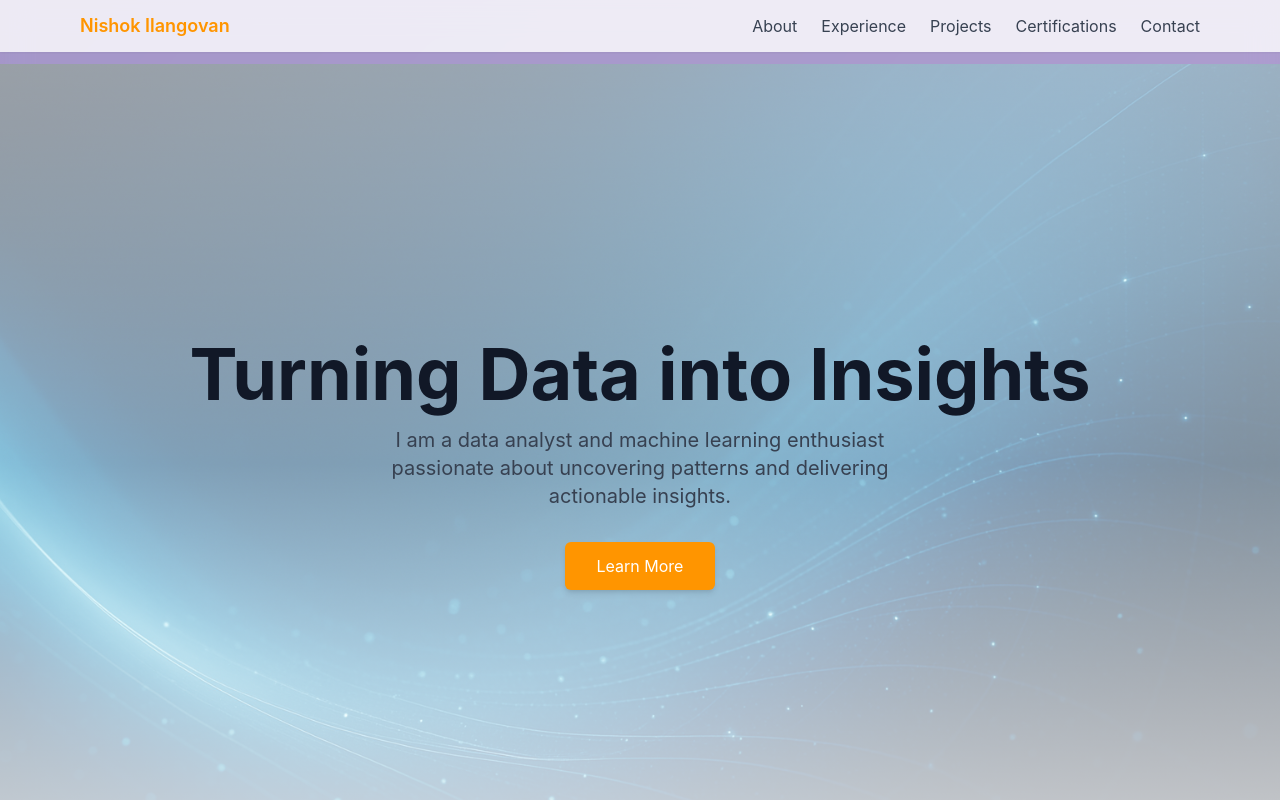
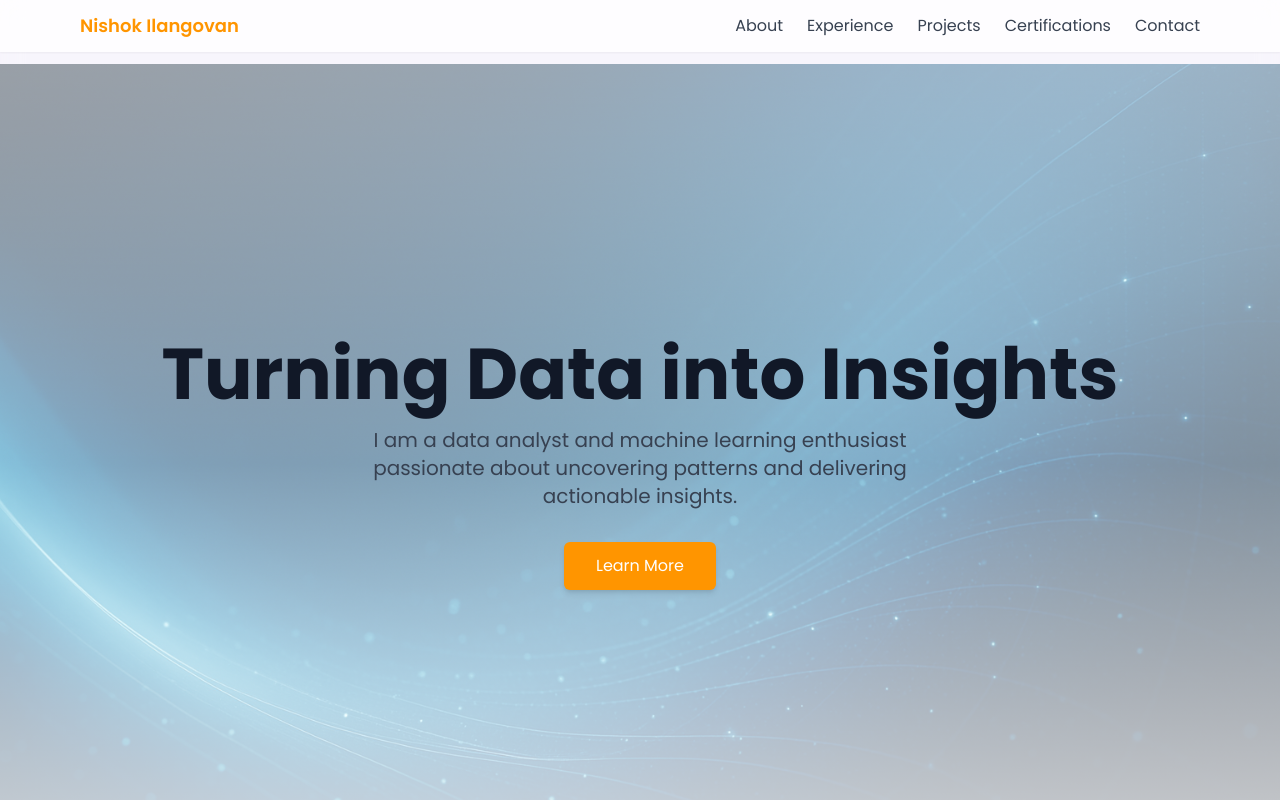
Before and after one commit to Nishok2002/portfolio-website, a Next.js app: page / in a window 1280 px wide. Shown: the top 800 px of the page. Built offline with nearby package versions, Linux system fonts and the light colour scheme.

Commit message:
Revamp global styles and layout with purple gradient and new font

```diff
--- a/app/globals.css
+++ b/app/globals.css
@@ -11,11 +11,23 @@
  * legible on the darker background.
  */
 body {
-  /* Remove the default white background and apply a gradient.
-     The semi‑transparent colours allow underlying elements and
-     shadows to blend for a glass‑like effect. */
-  background: linear-gradient(135deg, rgba(104, 81, 165, 0.6), rgba(163, 124, 208, 0.6));
-  backdrop-filter: blur(15px);
+  /*
+   * Apply a soft gradient with white at the centre fading to light purples
+   * towards the edges. This gives the page a peaceful, airy feel while
+   * hinting at the primary colour palette. A gentle backdrop blur creates
+   * depth and a glossy finish similar to frosted glass. Use a neutral
+   * sans‑serif stack for a clean, modern aesthetic.
+   */
+  background: linear-gradient(
+    to bottom,
+    #f7f5fc 0%, /* very light lavender */
+    #f7f5fc 15%,
+    #ffffff 40%, /* white centre */
+    #f7f5fc 60%,
+    #ece3f7 85%, /* subtle light purple */
+    #e2d7f2 100%
+  );
+  backdrop-filter: blur(12px);
   font-family: -apple-system, BlinkMacSystemFont, 'Segoe UI', Roboto, Oxygen,
     Ubuntu, Cantarell, 'Open Sans', 'Helvetica Neue', sans-serif;
   @apply antialiased;
--- a/app/layout.tsx
+++ b/app/layout.tsx
@@ -1,5 +1,16 @@
 import '../app/globals.css';
 import { ReactNode } from 'react';
+// Import a clean, modern font from Google. Poppins is a friendly sans‑serif
+// that pairs well with the light colour palette. Using next/font allows
+// automatic font optimisation without manual stylesheet management.
+import { Poppins } from 'next/font/google';
+
+// Initialise the Poppins font with a range of weights. The subsets option
+// ensures only the Latin subset is loaded, reducing overall font size.
+const poppins = Poppins({
+  subsets: ['latin'],
+  weight: ['400', '500', '600', '700'],
+});
 
 export const metadata = {
   // Updated title to reflect the owner’s name and role.
@@ -24,7 +35,7 @@
         gradient takes effect. The text colour is still set here to
         ensure readability across the site.
       */}
-      <body className="text-gray-900">
+      <body className={`${poppins.className} text-gray-800`}>
         {children}
       </body>
     </html>
```
